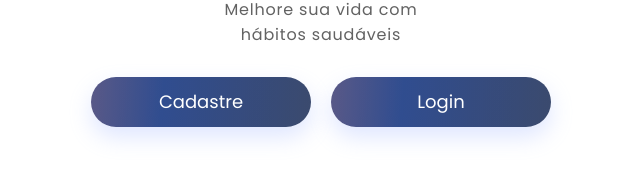
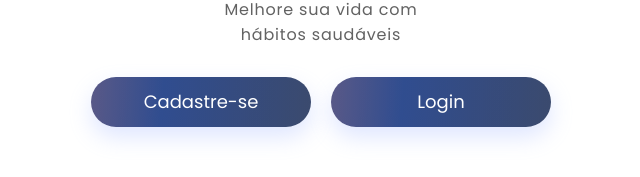
Before and after one commit to ManoelaCunha/better-life-app, a React (Create React App) app: page / in a window 1280 px wide. Shown: the part 139-316 px from the top of the page, without its empty margins (319-959 px from the left). Built offline with nearby package versions, Linux system fonts and the light colour scheme; no server answers.

Commit message:
fix(pages): update code

```diff
--- a/src/pages/Homepage/index.js
+++ b/src/pages/Homepage/index.js
@@ -4,7 +4,7 @@ import ImgHome from "../../assets/img/yoga.gif";
 import Button from "../../components/Button";
 import { Redirect, useHistory } from "react-router";
 import Members from "../../components/Members";
-// A prop authenticated será usada para autenticar para qe o ussuário não vá direto pra o core da aplicação
+
 const Homepage = ({ authenticated }) => {
   const history = useHistory();
   const handleNavigation = (path) => {
@@ -13,7 +13,7 @@ const Homepage = ({ authenticated }) => {
 
   if (authenticated) {
     return <Redirect to="/welcome" />;
-  };
+  }
 
   return (
     <>
@@ -24,7 +24,7 @@ const Homepage = ({ authenticated }) => {
           <div>
             <Button
               onClick={() => handleNavigation("/signup")}
-              text="Cadastre"
+              text="Cadastre-se"
             ></Button>
             <Button onClick={() => handleNavigation("/login")} text="Login">
               Login
```
